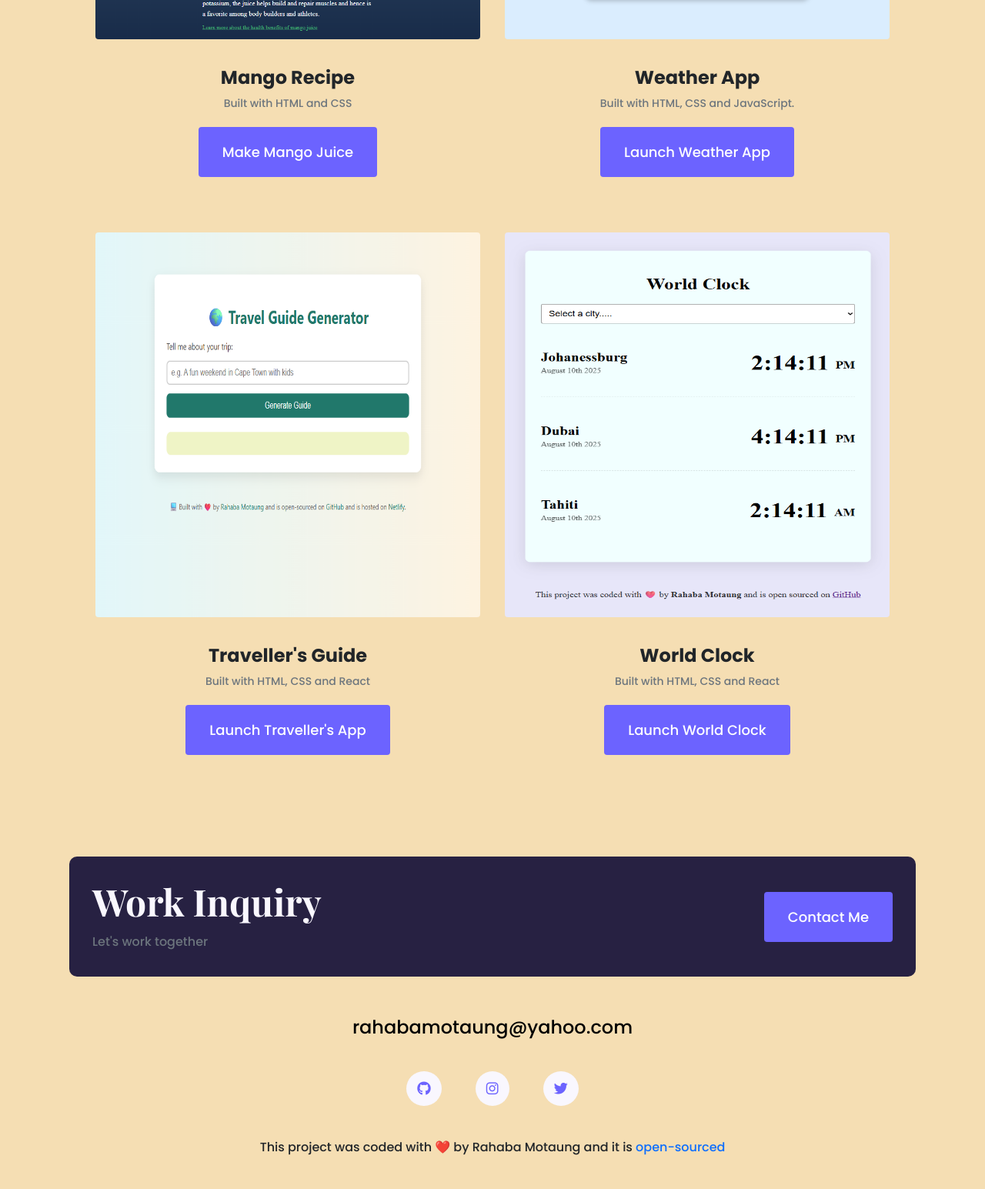
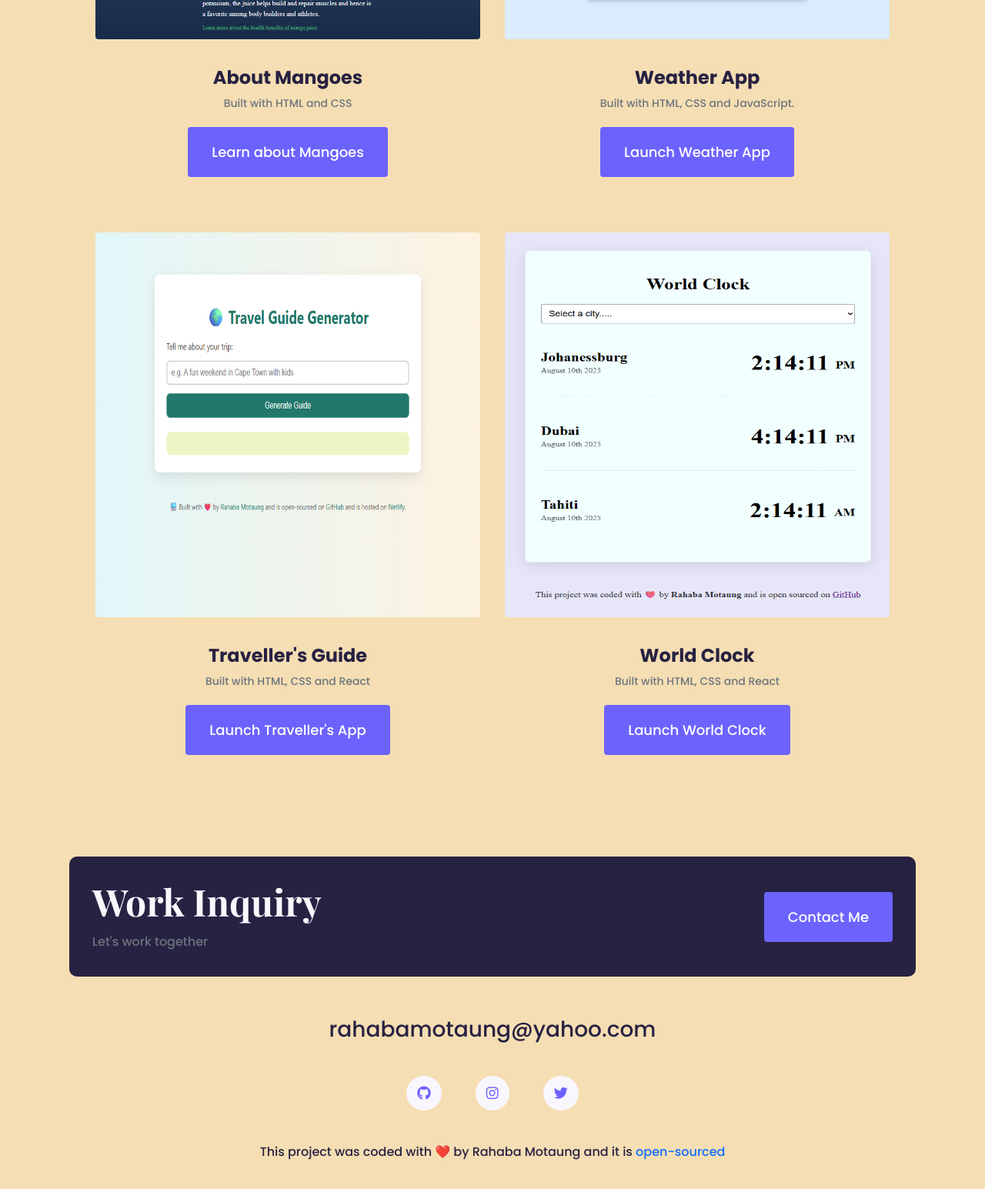
Before and after one commit to Habba101/My-portfolio, a plain HTML site: page work.html in a window 1280 px wide. Shown: the part 829-2374 px from the top of the page at 77% size. Drawn offline with nearby package versions, Linux system fonts and the light colour scheme.

Commit message:
Fixed some of the mistakes with the project

```diff
--- a/styles/portfolio.css
+++ b/styles/portfolio.css
@@ -8,6 +8,7 @@
 
 body {
   font-family: var(--default-font-family);
+  color: #272142;
   background-color: wheat;
 }
 
@@ -113,7 +114,7 @@ p {
 .email-link {
   display: flex;
   justify-content: center;
-  color: var(--primary-color);
+  color: #272142;
   font-size: 28px;
   text-decoration: none;
 }
@@ -183,6 +184,7 @@ a {
 
 nav {
   padding: 20px 0;
+  color: #272142;
 }
 
 nav ul {
@@ -221,13 +223,6 @@ footer .contact-box {
 
 footer .contact-box p {
   margin: 0;
-}
-
-footer .email-link {
-  text-decoration: none;
-  color: black;
-  font-size: 24px;
-  text-align: center;
 }
 
 footer .email-link:hover {
--- a/work.html
+++ b/work.html
@@ -64,11 +64,11 @@
               class="img-fluid mb-3 rounded "
               alt="Yogurt project preview"
             />
-            <h3 class="text-center mt-3 m-0">Mango Recipe</h3>
+            <h3 class="text-center mt-3 m-0">About Mangoes</h3>
             <p class="text-center text-muted">Built with HTML and CSS</p>
              <div class="text-center mb-5">
-        <a href="/contact.html" class="btn btn-branding" title="Mango Juice Recipe"
-          >Make Mango Juice</a
+        <a href="https://s3.amazonaws.com/shecodesio-production/challenge_submissions/files/002/539/838/original/final-project.html?1738537257" class="btn btn-branding" title="Mango Juice Recipe"
+          >Learn about Mangoes</a
         >
       </div>
           </div>
```
Also changed, not shown: about.html (+1 -1 lines), contact.html (+11 -3 lines).
